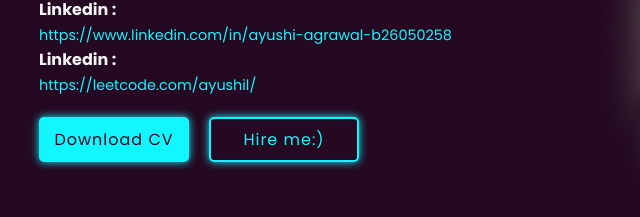
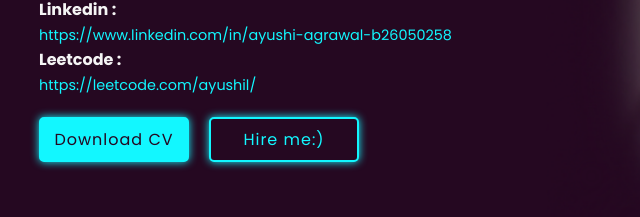
Before and after one commit to agrawalayushi23/portfolio, a plain HTML site: page index.html in a window 1280 px wide. Shown: the part 392-609 px from the top of the page, 89-729 px from the left. Drawn offline with nearby package versions, Linux system fonts and the light colour scheme.

Commit message:
Update index.html

```diff
--- a/index.html
+++ b/index.html
@@ -51,7 +51,7 @@
                                 <span><a  style="color: #12f7ff;" href="https://www.linkedin.com/in/ayushi-agrawal-b26050258">https://www.linkedin.com/in/ayushi-agrawal-b26050258</a></span>
                                </div>
                                <div class="leetcode-profile">
-                                <h5>Linkedin :</h5>
+                                <h5>Leetcode :</h5>
                                 <span><a  style="color: #12f7ff;" href="https://leetcode.com/ayushil/">https://leetcode.com/ayushil/</a></span>
                                </div>
                         </div>
```
